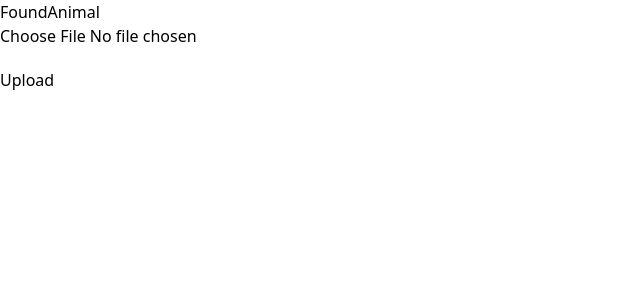
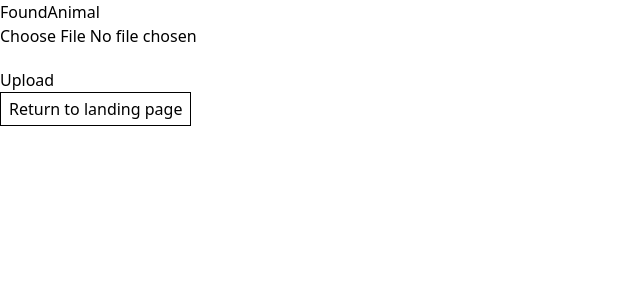
Before and after one commit to femnixx/RandomRepo, a React (Vite) app: page /found in a window 1280 px wide. Shown: the top 300 px of the page, without its empty margins (0-640 px from the left). Built offline with nearby package versions, Linux system fonts and the light colour scheme.

Commit message:
Added navigation handler/routing function for  buttons returning to landing page

```diff
--- a/src/frontend/FoundAnimal.tsx
+++ b/src/frontend/FoundAnimal.tsx
@@ -8,6 +8,10 @@ import * as FileSystem from "expo-file-system";
 const FoundAnimal = () => {
   const [selectedFile, setSelectedFile] = useState<File | null>(null);
   const navigate = useNavigate();
+
+  const handleNavigation = () => {
+    navigate('/')
+  }
 
   const onFilechange = (event: React.ChangeEvent<HTMLInputElement>) => {
     if ( event.target.files && event.target.files[0]) {
@@ -49,8 +53,8 @@ const FoundAnimal = () => {
       <div className='flex flex-col'>
         <input type="file" onChange={onFilechange} />
         <button onClick={onFileUpload} className='flex pt-5'>Upload</button>
-        <div className='flex flex-col'>
-
+        <div className='flex '>
+            <button className='border-1 px-2 py-1'>Return to landing page</button>
         </div>
       </div>
     </div>
```
